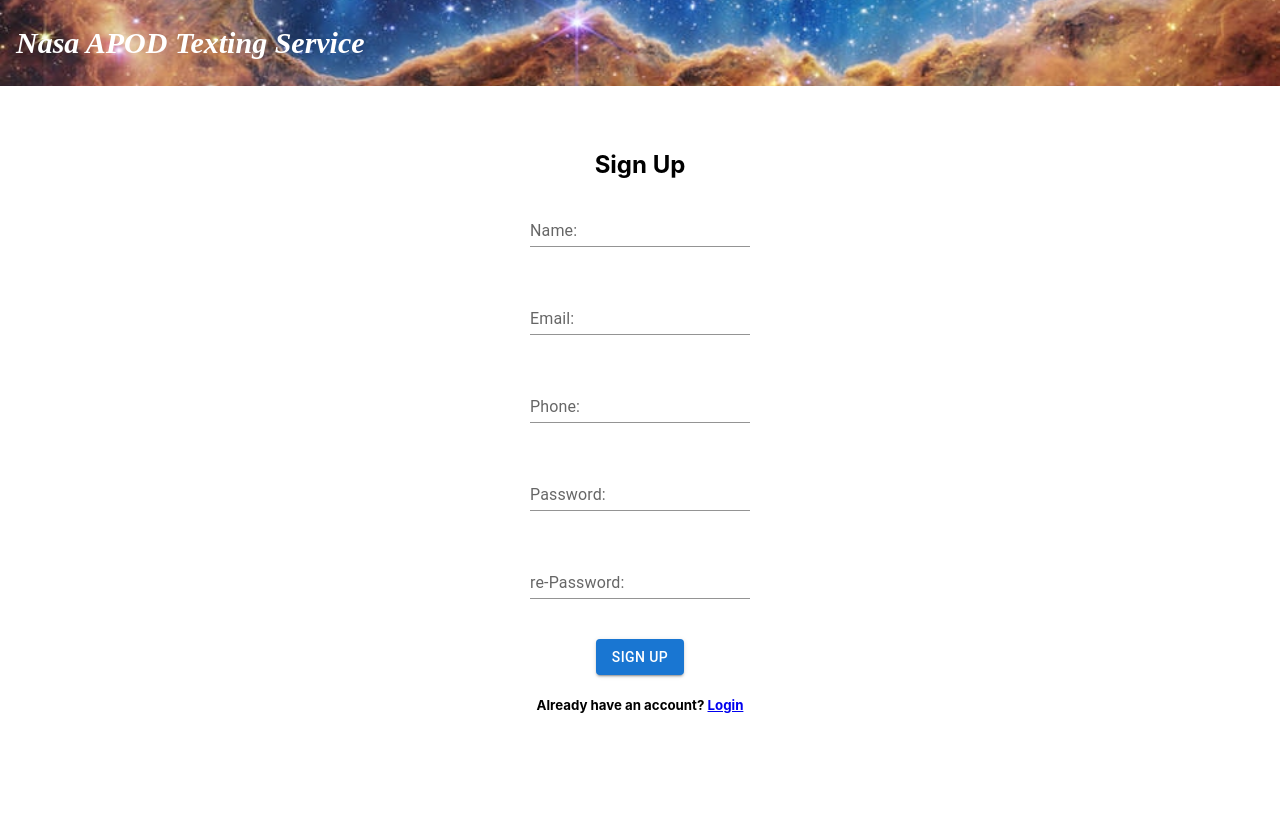
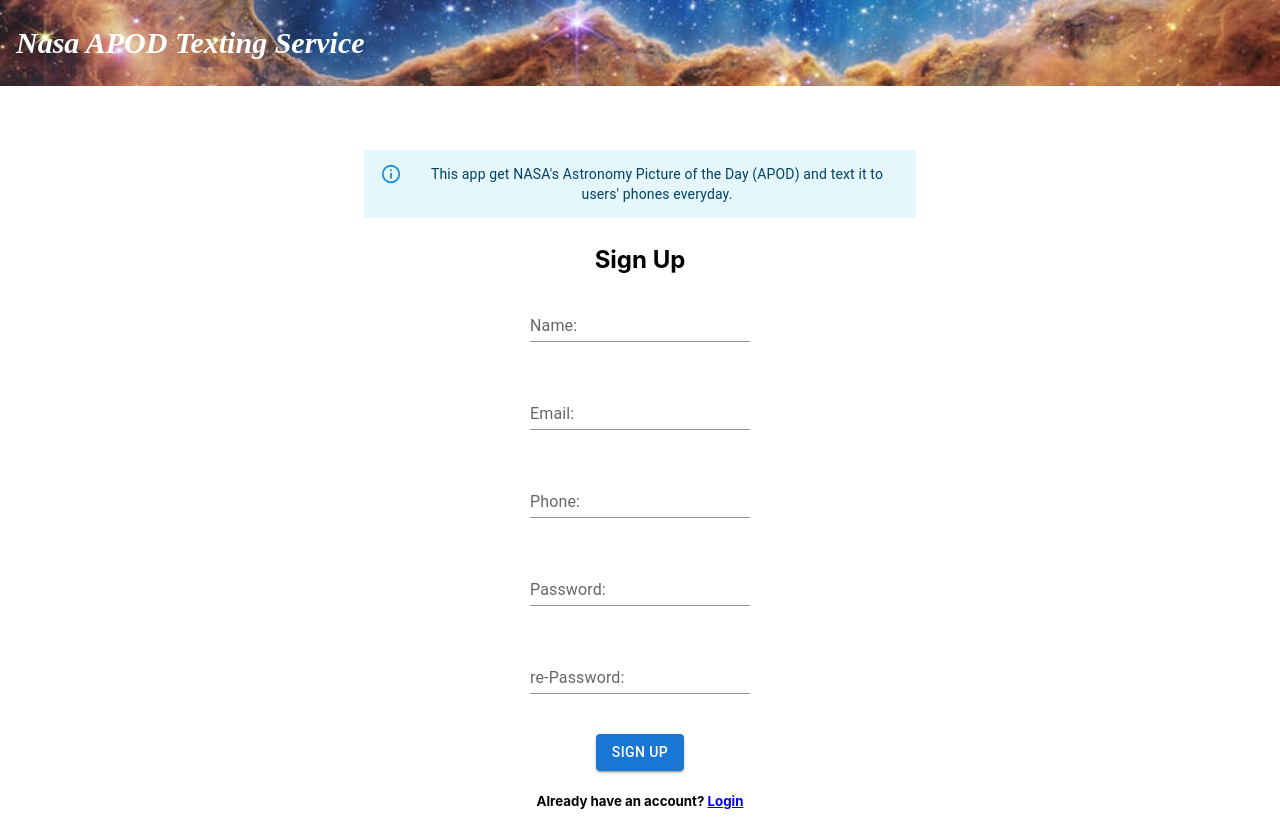
Before and after one commit to Daniel-olaO/nasa-client, a React (Create React App) app: page /signup in a window 1280 px wide. Before the commit the page ends 800 px from the top, so only its background shows below. Built offline with nearby package versions, Linux system fonts and the light colour scheme.

Commit message:
Added a descriptive info

```diff
--- a/src/App.css
+++ b/src/App.css
@@ -81,7 +81,6 @@
   transition: all 0.3s ease;
   margin-top: 3%;
 }
-
 .btn-danger:hover,
 .btn-success:hover {
   box-shadow: 0 0 10px 0 rgba(0, 0, 0, 0.8);
@@ -162,3 +161,11 @@
 .dropdown:hover .dropdown-content {
   display: block;
 }
+.app-desc{
+  text-align: center;
+  font-size: 20px;
+  font-weight: bold;
+  color: white;
+  margin-top: 5%;
+  margin-bottom: 5%;
+}
--- a/src/components/Dashboard.jsx
+++ b/src/components/Dashboard.jsx
@@ -70,10 +70,15 @@ const Dashboard = ({setIsAuthenticated}) => {
       <Container maxWidth="sm">
         {loading ? <Alert severity="info">Loading...</Alert> :
           isSubscribed ? <Alert severity="info">
-            You are subscribed to nasa APOD
+            You are currently subscribed.
+            You will get a text with Nasa's Astronomy
+            Picture of the Day every day at 12:00 PM.
+
           </Alert> :
             <Alert severity="info">
-              You are not subscribed to nasa APOD
+              You are currently unsubscribed.
+              Subscribe below to get a text with
+              Nasa's Astronomy Picture of the Day every day at 12:00 PM.
             </Alert>
         }
         {loading ?
--- /dev/null
+++ b/src/components/Description.jsx
@@ -0,0 +1,13 @@
+import React from 'react';
+import {Alert} from '@mui/material';
+
+const Description = () => {
+  return (
+    <Alert severity="info" className='app-desc'>
+      This app get NASA's Astronomy Picture of the Day (APOD)
+       and text it to users' phones everyday.
+    </Alert>
+  );
+};
+
+export default Description;
--- a/src/components/Login.jsx
+++ b/src/components/Login.jsx
@@ -8,6 +8,7 @@ import Button from '@mui/material/Button';
 import {FormGroup, Alert} from '@mui/material';
 import Cookies from 'universal-cookie';
 import Navbar from './Navbar';
+import Description from './Description';
 import '../App.css';
 
 
@@ -64,6 +65,7 @@ const Login = ({setIsAuthenticated}) => {
     <>
       <Navbar/>
       <Container maxWidth="sm">
+        <Description/>
         {loading && <Alert severity="info">Loading...</Alert>}
         {showMessage && <Alert severity="error">{message}</Alert>}
         <h2>Login</h2>
--- a/src/components/Signup.jsx
+++ b/src/components/Signup.jsx
@@ -8,6 +8,7 @@ import Button from '@mui/material/Button';
 import {FormGroup, Alert} from '@mui/material';
 import '../App.css';
 import Navbar from './Navbar';
+import Description from './Description';
 
 
 function signUp(user) {
@@ -64,6 +65,7 @@ const Signup = () => {
     <>
       <Navbar/>
       <Container maxWidth="sm">
+        <Description/>
         {loading && <Alert severity="info">Loading...</Alert>}
         {showMessage && <Alert severity="error">{message}</Alert>}
         <h2>Sign Up</h2>
```
